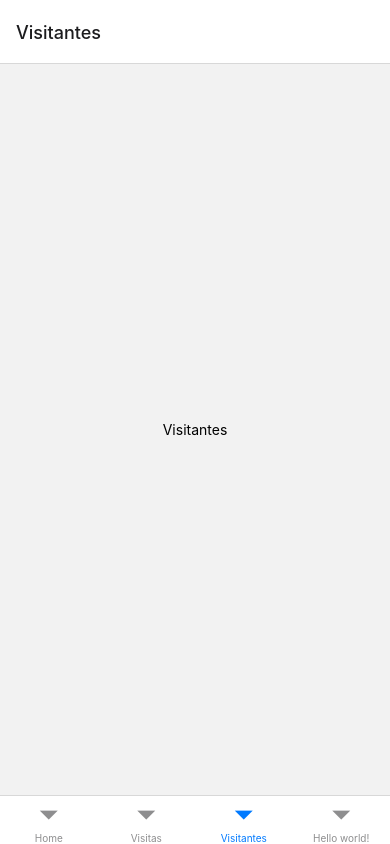
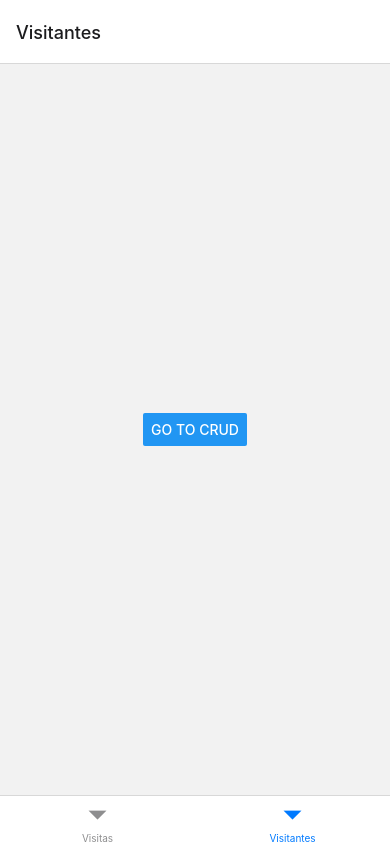
Before and after one commit to Pedro-Jales/controle-visitas, a React Native app: screen /Visitantes in a window 390 px wide. Built offline with nearby package versions, Linux system fonts and the light colour scheme.

Commit message:
feat: create routes to visitas and visitantes feed/crud

```diff
--- a/App.js
+++ b/App.js
@@ -1,94 +1,21 @@
-import { StatusBar } from 'expo-status-bar';
-import { Button, StyleSheet, Text, View } from 'react-native';
-
 import { NavigationContainer } from '@react-navigation/native';
-import { createNativeStackNavigator } from '@react-navigation/native-stack';
-
 import { createBottomTabNavigator } from '@react-navigation/bottom-tabs';
 
 import { VisitasScreen } from './screens/feed/visitasScreen'
 import { VisitantesScreen } from './screens/feed/visitantesScreen';
 
-function HomeScreen({ navigation }) {
-  return (
-    <View style={{ flex: 1, alignItems: 'center', justifyContent: 'center' }}>
-      <Text>Home Screen</Text>
-      <Button
-        title="Go to Details"
-        onPress={() => navigation.navigate('HeroWorudo')}
-      />
-    </View>
-  );
-}
-
-function HeroWorudoScreen() {
-  return (
-    <View style={styles.container}>
-      <Text style={{ color: '#888', fontSize: 18 }}>
-        Hero Worudo!
-      </Text>
-      <StatusBar style="auto" />
-    </View>
-  );
-}
-
 const Tab = createBottomTabNavigator();
-const Stack = createNativeStackNavigator();
 
 export default function App() {
   return (
     <NavigationContainer>{
 
       <Tab.Navigator>
-        <Tab.Screen name="Home" component={HomeScreen} />
 
         <Tab.Screen name="Visitas" component={VisitasScreen} />
         <Tab.Screen name="Visitantes" component={VisitantesScreen} />
 
-
-        <Stack.Screen
-          name="HeroWorudo"
-          component={HeroWorudoScreen}
-          options={{ title: 'Hello world!' }}
-        />
-
-
       </Tab.Navigator>
-/*
-      <Stack.Navigator>
-
-        <Stack.Screen
-          name="Home"
-          component={HomeScreen}
-          options={{
-            headerTitle: (props) => <DefTitle/>,
-            headerRight: () => (
-              <Button
-                onPress={() => alert('This is a button!')}
-                title="Info"
-                color="#888"
-              />
-            ),
-          }}
-        />
-
-        <Stack.Screen
-          name="HeroWorudo"
-          component={HeroWorudoScreen}
-          options={{ title: 'Hello world!' }}
-        />
-
-      </Stack.Navigator>
-      */
     }</NavigationContainer>
   );
 }
-
-const styles = StyleSheet.create({
-  container: {
-    flex: 1,
-    backgroundColor: '#fff',
-    alignItems: 'center',
-    justifyContent: 'center',
-  },
-});
--- a/screens/crud/visitantesCrudScreen.js
+++ b/screens/crud/visitantesCrudScreen.js
@@ -1,9 +1,9 @@
-import { Text, View } from 'react-native';
+import { Button , View } from 'react-native';
 
-export function VisitantesCrudScreen({ navigation }) {
+export function VisitantesCrudScreen({ navigation: { goBack } }) {
   return (
     <View style={{ flex: 1, alignItems: 'center', justifyContent: 'center' }}>
-      <Text>Visitantes CRUD</Text>
+      <Button onPress={() => goBack()} title="Cancel" />
     </View>
   );
 }
--- a/screens/crud/visitasCrudScreen.js
+++ b/screens/crud/visitasCrudScreen.js
@@ -1,9 +1,9 @@
-import { Text, View } from 'react-native';
+import { Button , View } from 'react-native';
 
-export function VisitasCrudScreen({ navigation }) {
+export function VisitasCrudScreen({ navigation: { goBack } }) {
   return (
     <View style={{ flex: 1, alignItems: 'center', justifyContent: 'center' }}>
-      <Text>Visitas CRUD</Text>
+      <Button onPress={() => goBack()} title="Cancel" />
     </View>
   );
 }
--- a/screens/feed/visitantesScreen.js
+++ b/screens/feed/visitantesScreen.js
@@ -1,9 +1,26 @@
-import { Text, View } from 'react-native';
+import { Button, Text, View } from 'react-native';
+import { createNativeStackNavigator } from '@react-navigation/native-stack';
+
+import { VisitantesCrudScreen } from '../crud/visitantesCrudScreen'
+
+function VisitantesFeedScreen({ navigation }) {
+  return (
+    <View style={{ flex: 1, alignItems: 'center', justifyContent: 'center' }}>
+      <Button
+        title="Go to Crud"
+        onPress={() => navigation.navigate('Crud')}
+      />
+    </View>
+  );
+}
+
+const Stack = createNativeStackNavigator();
 
 export function VisitantesScreen({ navigation }) {
   return (
-    <View style={{ flex: 1, alignItems: 'center', justifyContent: 'center' }}>
-      <Text>Visitantes</Text>
-    </View>
+    <Stack.Navigator>
+      <Stack.Screen name="Feed" component={VisitantesFeedScreen} options={{ headerShown: false }}/>
+      <Stack.Screen name="Crud" component={VisitantesCrudScreen} options={{ headerShown: false }}/>
+    </Stack.Navigator>
   );
 }
--- a/screens/feed/visitasScreen.js
+++ b/screens/feed/visitasScreen.js
@@ -1,9 +1,26 @@
-import { Text, View } from 'react-native';
+import { Button, Text, View } from 'react-native';
+import { createNativeStackNavigator } from '@react-navigation/native-stack';
+
+import { VisitasCrudScreen } from '../crud/visitasCrudScreen'
+
+function VisitasFeedScreen({ navigation }) {
+  return (
+    <View style={{ flex: 1, alignItems: 'center', justifyContent: 'center' }}>
+      <Button
+        title="Go to Crud"
+        onPress={() => navigation.navigate('Crud')}
+      />
+    </View>
+  );
+}
+
+const Stack = createNativeStackNavigator();
 
 export function VisitasScreen({ navigation }) {
   return (
-    <View style={{ flex: 1, alignItems: 'center', justifyContent: 'center' }}>
-      <Text>Visitas</Text>
-    </View>
+    <Stack.Navigator>
+      <Stack.Screen name="Feed" component={VisitasFeedScreen} options={{ headerShown: false }}/>
+      <Stack.Screen name="Crud" component={VisitasCrudScreen} options={{ headerShown: false }}/>
+    </Stack.Navigator>
   );
 }
```
